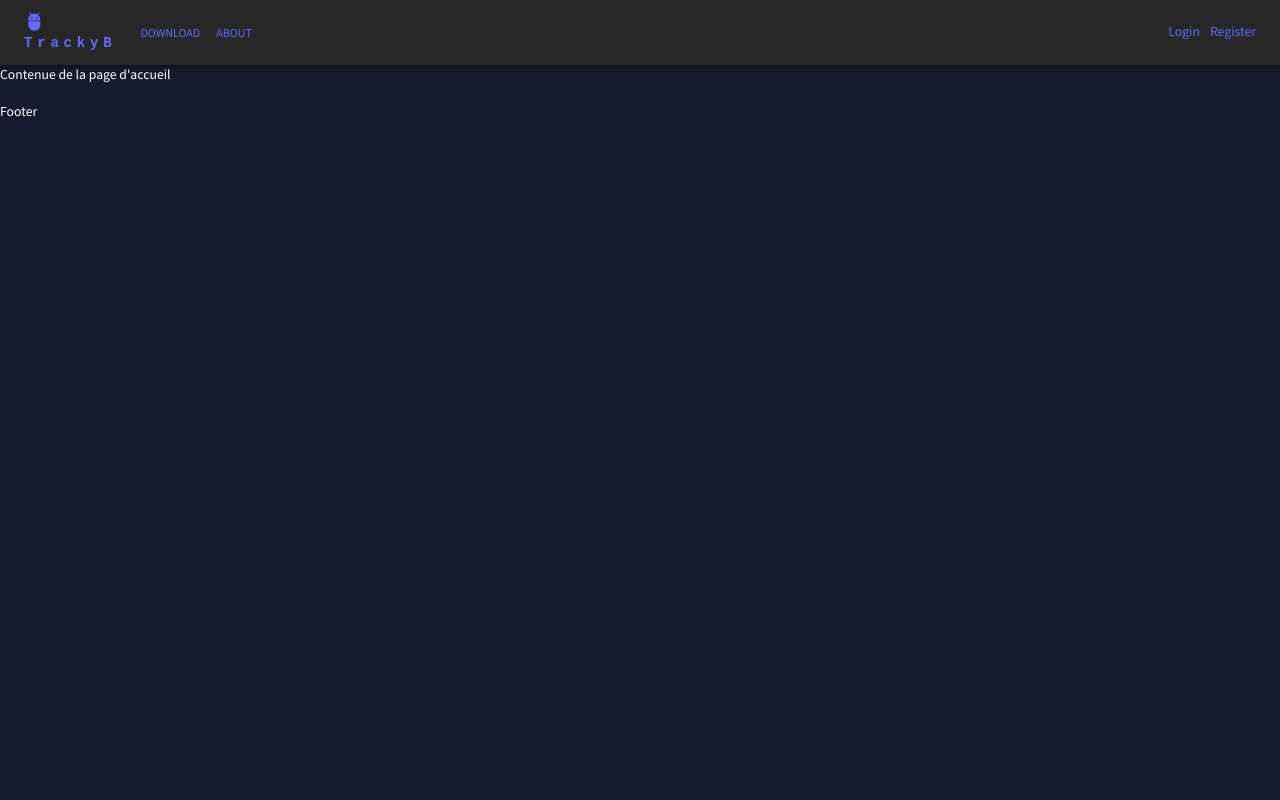
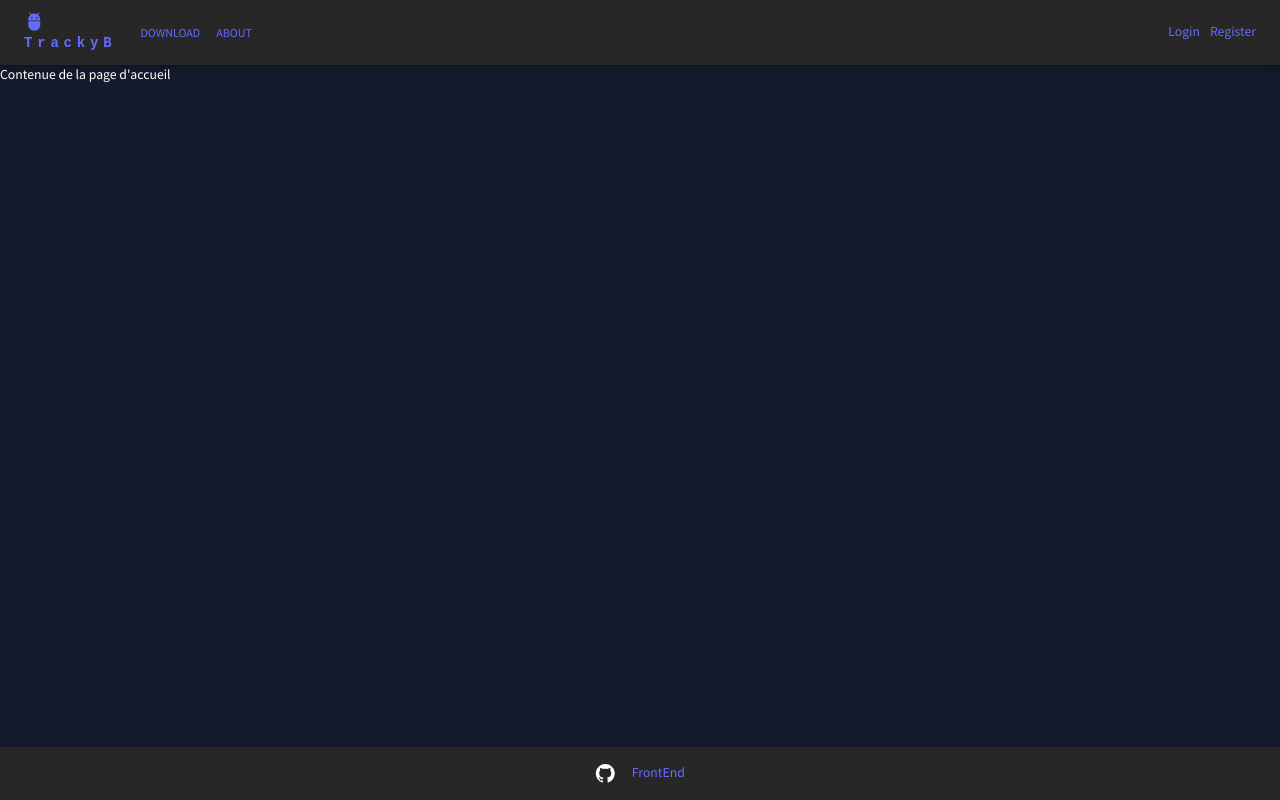
Before and after one commit to Marc-AntoineMercier/Projet_Web.frontend, a React (Vite) app: page / in a window 1280 px wide. Built offline with nearby package versions, Linux system fonts and the light colour scheme.

Commit message:
ajout de la fonctionnalite du footer, mais il reste a mettre les information dedans pour qu'il soit terminer

```diff
--- a/src/navbar/Footer.jsx
+++ b/src/navbar/Footer.jsx
@@ -1,10 +1,26 @@
+import { AppBar, Box } from "@mui/material"
+import GitHubIcon from '@mui/icons-material/GitHub';
+import { Link } from "react-router-dom"
+
+const Item = ({title, to, icon}) => {
+    <Box>
+        <Box>{icon}</Box>
+
+        <Link to={to}>{title}</Link>
+    </Box>
+}
+
 
 function Footer(){
 
     return (
-        <div style={{display:"flex", alignItems:"center"}}>
-            <p>Footer</p>
-        </div>
+        <AppBar position="static" sx={{bottom:0, width:"100%", position:"fixed", p:2}}>
+            <Box textAlign={"center"} >
+                <GitHubIcon sx={{mr:2}}/>
+                <Link to={"https://github.com/Marc-AntoineMercier/Projet_Web.frontend"}>FrontEnd</Link>
+            </Box>
+
+        </AppBar>
     )
 }
 
```
